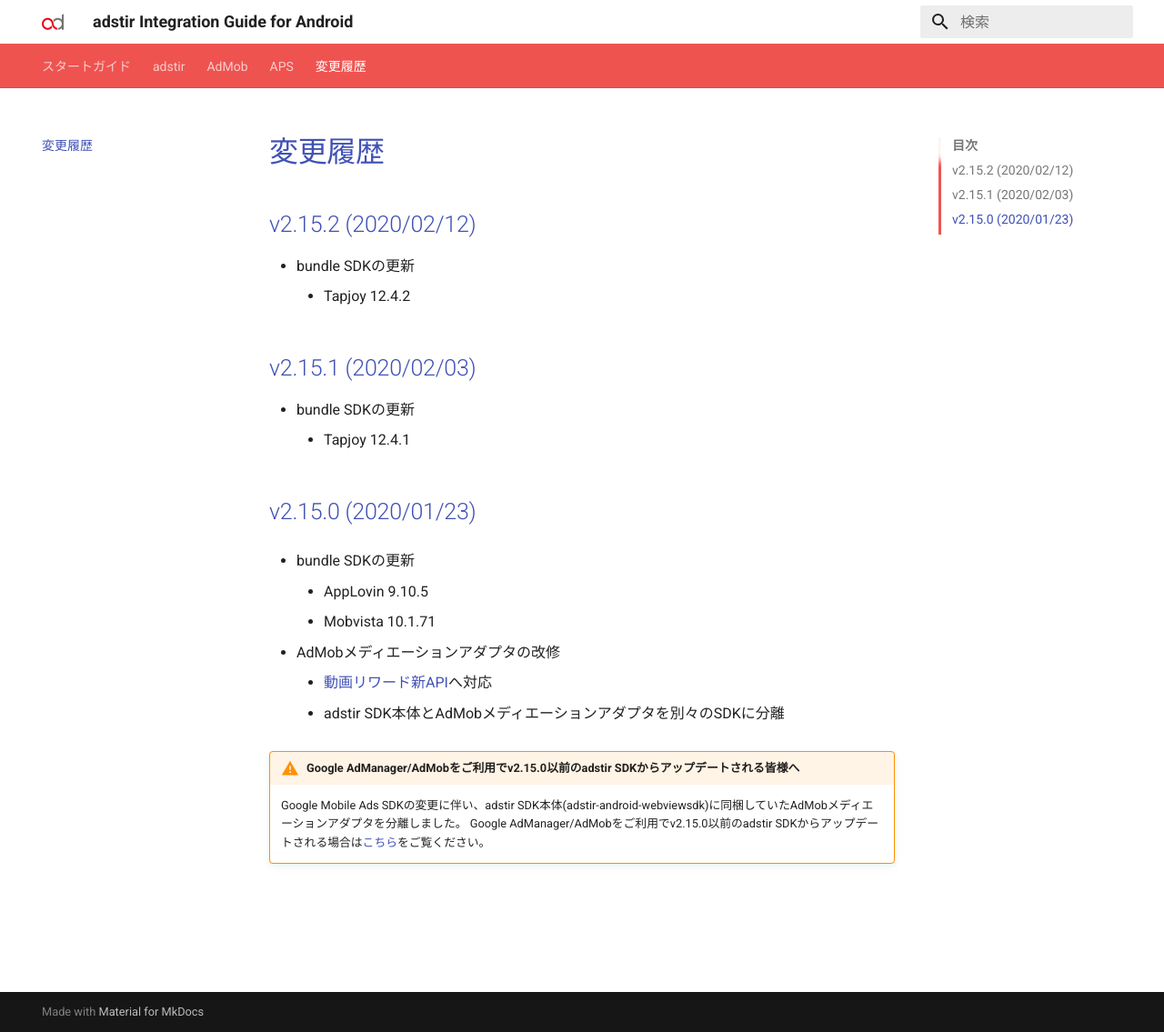
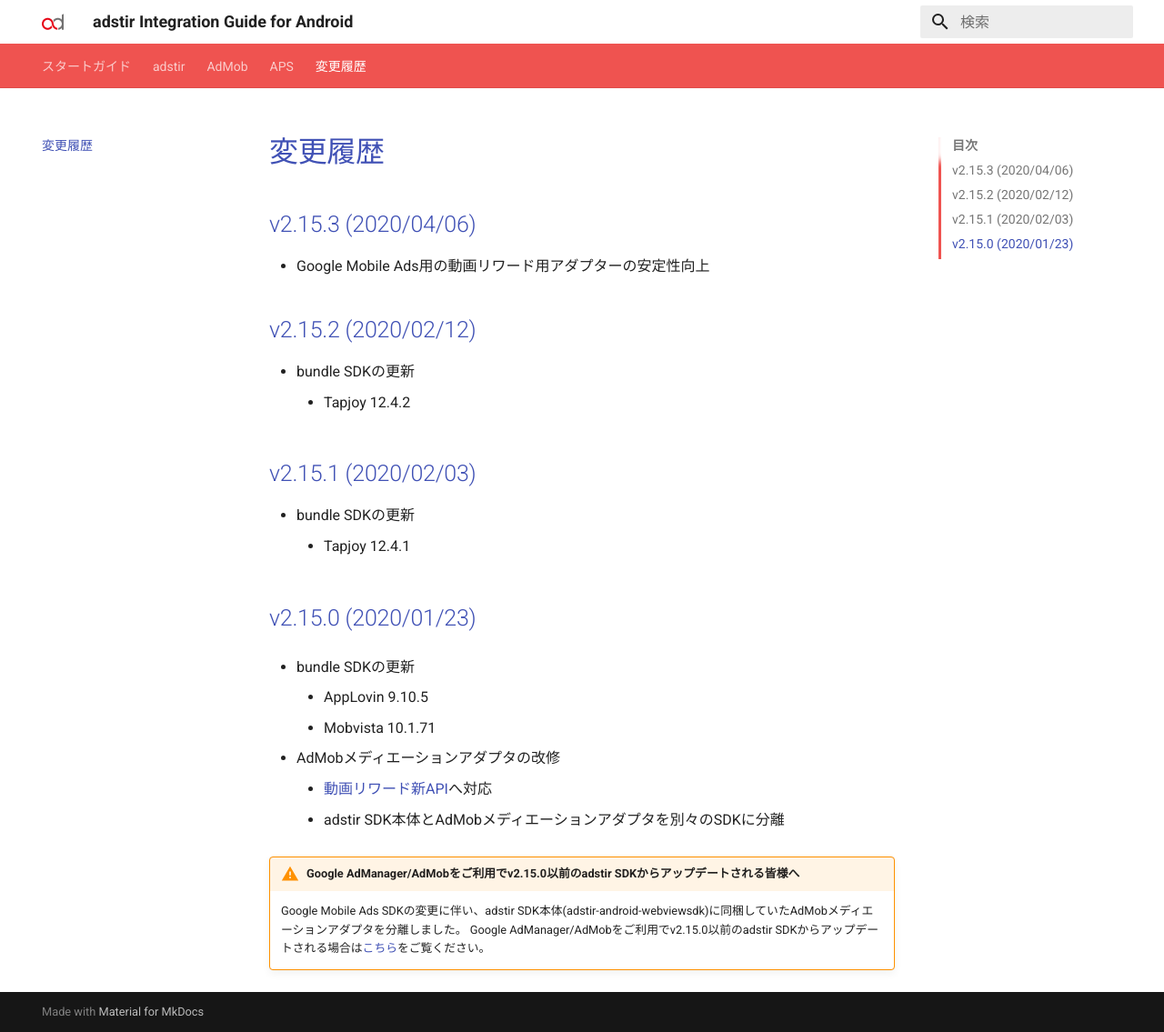
Before and after one commit to united-adstir/android-sdk-docs, an MkDocs documentation site: the page built from docs/changelog.md, in a window 1280 px wide and 1135 px high. Shown: the whole window at 91% size. Built offline with MkDocs 1.6.1 and Material for MkDocs 9.7.7, drawn with Linux system fonts in a browser that asks for light colours; the version menu is left out.

Commit message:
SDK2.15.3更新対応

```diff
--- a/docs/changelog.md
+++ b/docs/changelog.md
@@ -1,4 +1,8 @@
 # 変更履歴
+
+## v2.15.3 (2020/04/06)
+
+- Google Mobile Ads用の動画リワード用アダプターの安定性向上
 
 ## v2.15.2 (2020/02/12)
 
```
Also changed, not shown: 1 other file.
